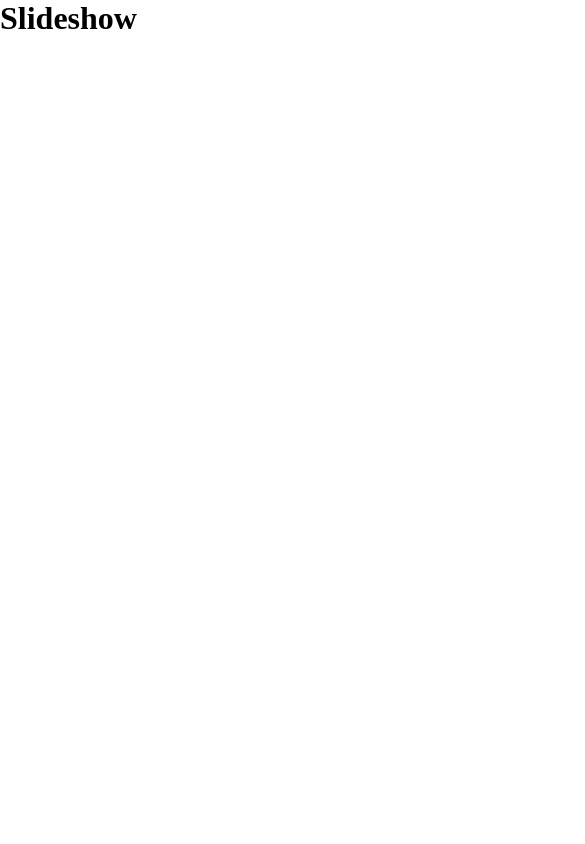
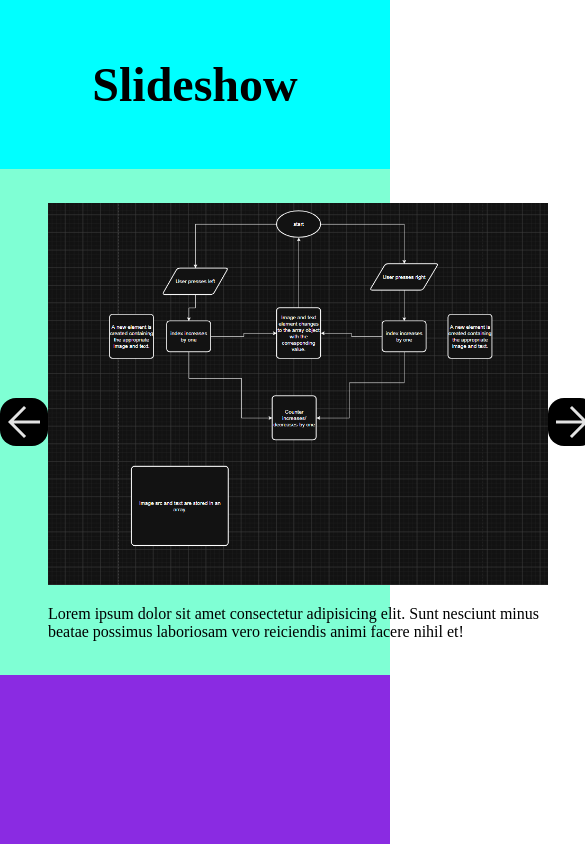
Before and after one commit to Lalol9/2nd-group-project-first-semester, a plain HTML site: page group_assignment_2/index.html in a window 390 px wide. Shown: the whole page, 585 px wide, since content can reach past the window. Drawn offline with Linux system fonts and the light colour scheme.

Commit message:
add responsive html layout with placeholder colors, image and icon.

```diff
--- a/group_assignment_2/css/footer.css
+++ b/group_assignment_2/css/footer.css
@@ -0,0 +1,4 @@
+footer {
+  background-color: blueviolet;
+  height: 20vh;
+}
--- a/group_assignment_2/css/header.css
+++ b/group_assignment_2/css/header.css
@@ -0,0 +1,13 @@
+header {
+  background-color: aqua;
+  width: 100%;
+  height: 20vh;
+
+  display: flex;
+  justify-content: center;
+  align-items: center;
+}
+
+.header-title {
+  font-size: var(--text-size-2xl);
+}
--- a/group_assignment_2/css/style.css
+++ b/group_assignment_2/css/style.css
@@ -0,0 +1,43 @@
+.main-content {
+  background-color: aquamarine;
+  width: 100vw;
+  height: 60vh;
+
+  display: grid;
+  grid-template-columns: repeat(3, 1fr);
+}
+
+.main-content__left {
+  display: flex;
+  justify-content: center;
+  align-items: center;
+}
+
+.main-content__arrow {
+  background-color: black;
+  border-radius: var(--radius-md);
+}
+
+.main-content__arrow:hover {
+  background-color: gray;
+  cursor: pointer;
+}
+
+.main-content__center {
+  display: flex;
+  flex-direction: column;
+  gap: var(--spacing-lg);
+
+  justify-content: center;
+  align-items: center;
+}
+
+.main-content__image {
+  max-width: 500px;
+}
+
+.main-content__right {
+  display: flex;
+  justify-content: center;
+  align-items: center;
+}
--- a/group_assignment_2/index.html
+++ b/group_assignment_2/index.html
@@ -9,15 +9,42 @@
     <link rel="stylesheet" href="./css/style.css" />
     <link rel="stylesheet" href="./css/footer.css" />
 
-    <title>Document</title>
+    <title>Slideshow</title>
   </head>
   <body>
+    <!-- header -------------------------------------------------------------- -->
     <header><h1 class="header-title">Slideshow</h1></header>
+    <!-- main ----------------------------------------------------------------- -->
     <main class="main-content">
-      <div class="main-content__left"></div>
-      <div class="main-content__center"></div>
-      <div class="main-content__right"></div>
+      <div class="main-content__left">
+        <img
+          class="main-content__arrow"
+          src="./assets/icons/arrow_back.svg"
+          alt="back arrow"
+        />
+      </div>
+      <div class="main-content__center">
+        <!-- TODO Replace image with actual image and write better alt text.  -->
+        <img
+          class="main-content__image"
+          src="../project_details/flowchart.PNG"
+          alt="Really cool image"
+        />
+        <p class="main-content__center__text">
+          Lorem ipsum dolor sit amet consectetur adipisicing elit. Sunt nesciunt
+          minus beatae possimus laboriosam vero reiciendis animi facere nihil
+          et!
+        </p>
+      </div>
+      <div class="main-content__right">
+        <img
+          class="main-content__arrow"
+          src="./assets/icons/arrow_forward.svg"
+          alt="forwards arrow"
+        />
+      </div>
     </main>
+    <!-- footer ---------------------------------------------------------------- -->
     <footer class="footer"></footer>
     <script src="./js/app.js"></script>
   </body>
```
Also changed, not shown: group_assignment_2/assets/icons/arrow_back.svg (added), group_assignment_2/assets/icons/arrow_forward.svg (added).
